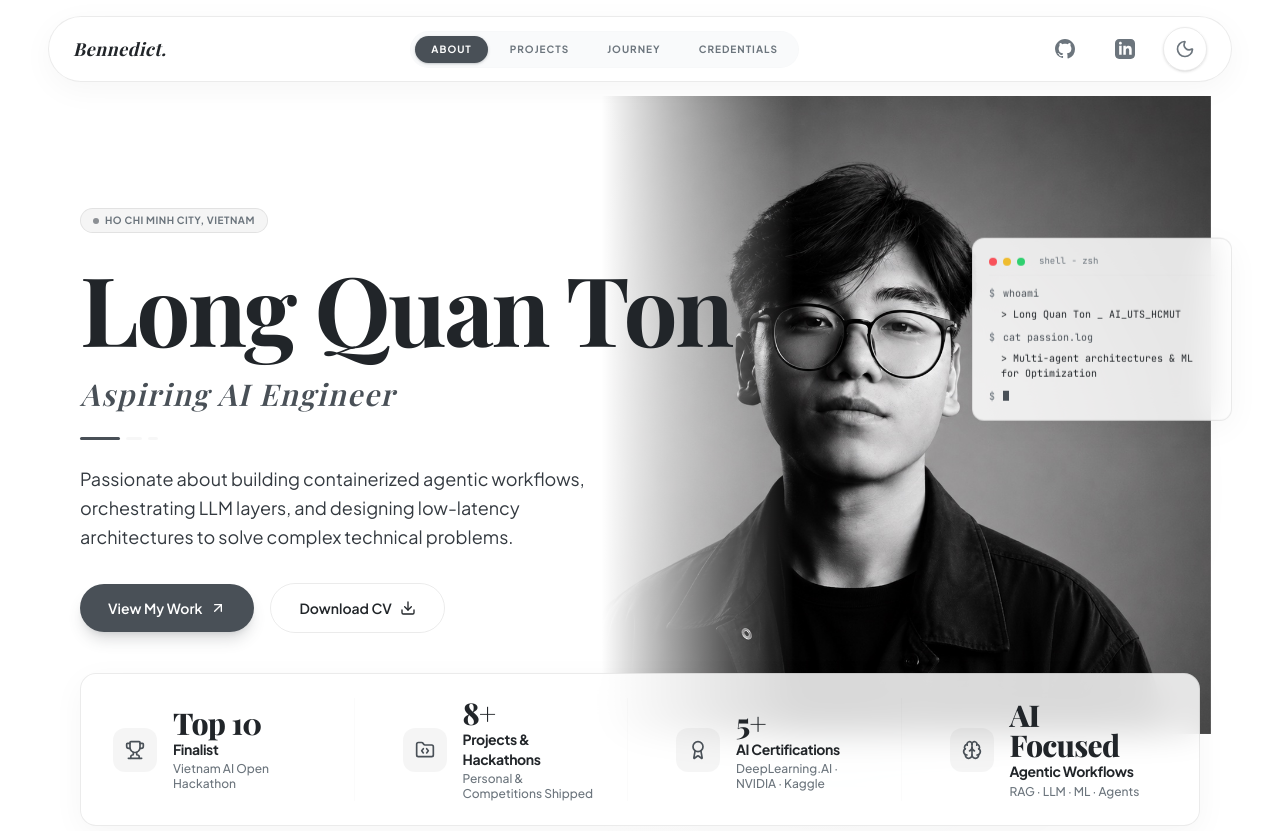
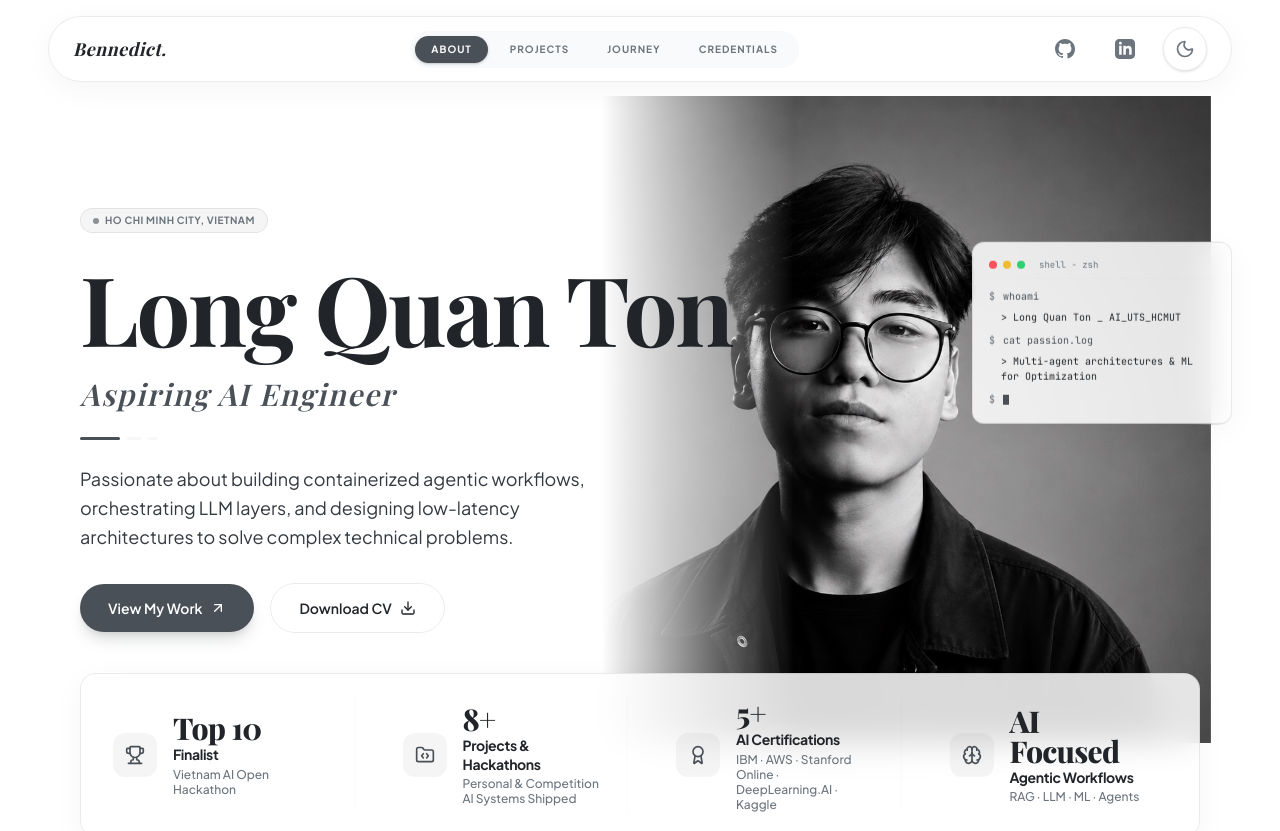
Before and after one commit to BennedictQuanTon/MyWebsite, a React (Vite) app: page / in a window 1280 px wide. Shown: the top 831 px of the page. Built offline with nearby package versions, Linux system fonts and the light colour scheme; a web font is replaced by a local one.

Commit message:
update stats v2

```diff
--- a/src/pages/Home.tsx
+++ b/src/pages/Home.tsx
@@ -47,13 +47,13 @@ export const Home: React.FC = () => {
     {
       value: '8+',
       label: 'Projects & Hackathons',
-      sublabel: 'Personal & Competitions Shipped',
+      sublabel: 'Personal & Competition AI Systems Shipped',
       icon: <FolderCode size={20} className="text-accent" />
     },
     {
       value: '5+',
       label: 'AI Certifications',
-      sublabel: 'DeepLearning.AI · NVIDIA · Kaggle',
+      sublabel: 'IBM · AWS · Stanford Online · DeepLearning.AI · Kaggle',
       icon: <Award size={20} className="text-accent" />
     },
     {
```
